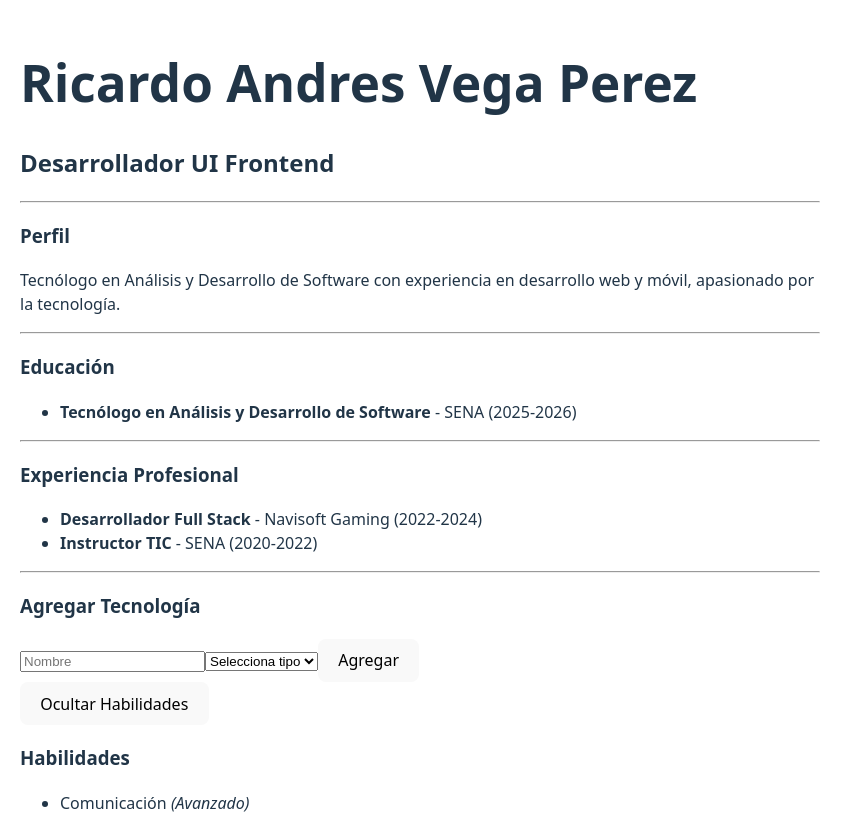
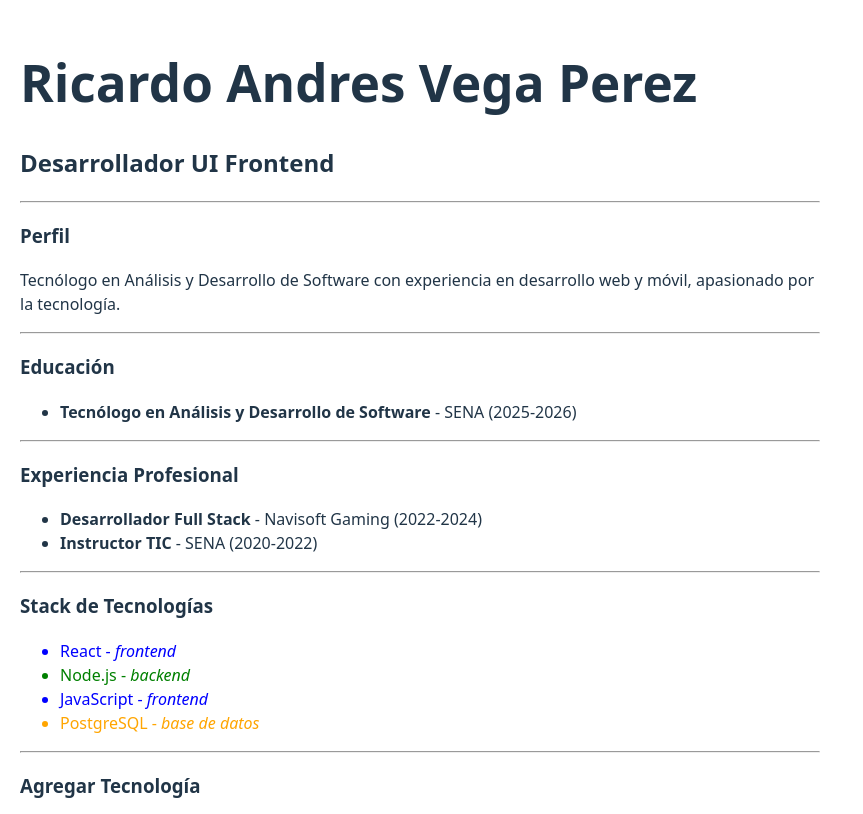
Before and after one commit to ricardo778/cv-props-react-ricardo-vega, a React (Vite) app: page / in a window 1280 px wide. Shown: the top 814 px of the page, without its empty margins (0-863 px from the left). Built offline with nearby package versions, Linux system fonts and the light colour scheme.

Commit message:
feat: renderizado dinámico de tecnologías desde estado

```diff
--- a/src/App.jsx
+++ b/src/App.jsx
@@ -32,6 +32,7 @@ function App() {
       <Perfil {...perfil} />
       <Educacion estudios={educacion} />
       <Experiencia trabajos={experiencia} />
+      <StackTecnologias tecnologias={tecnologias} />
 
       {/* Componente con evento + estado */}
       <FormularioTecnologia onAgregar={agregarTecnologia} />
```
